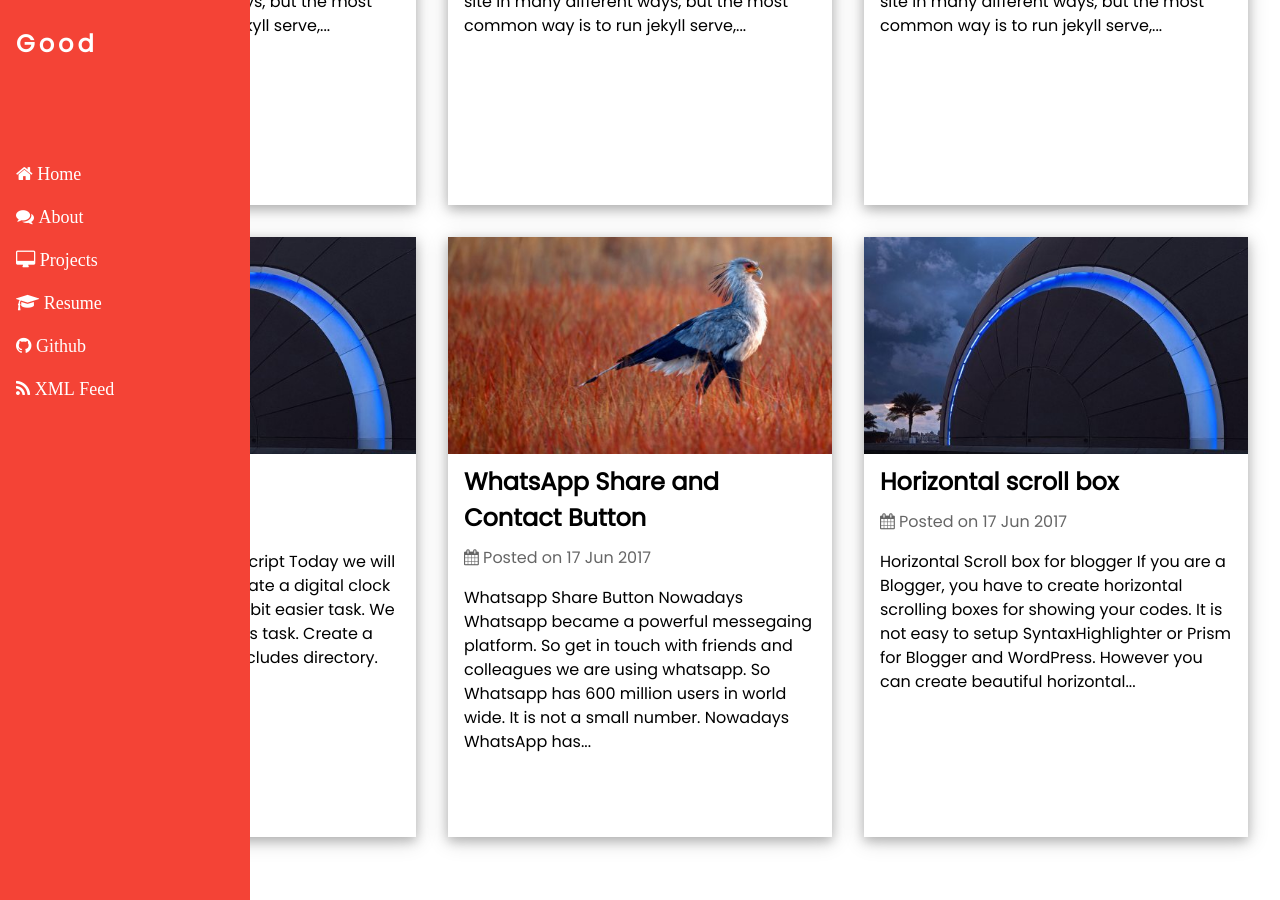
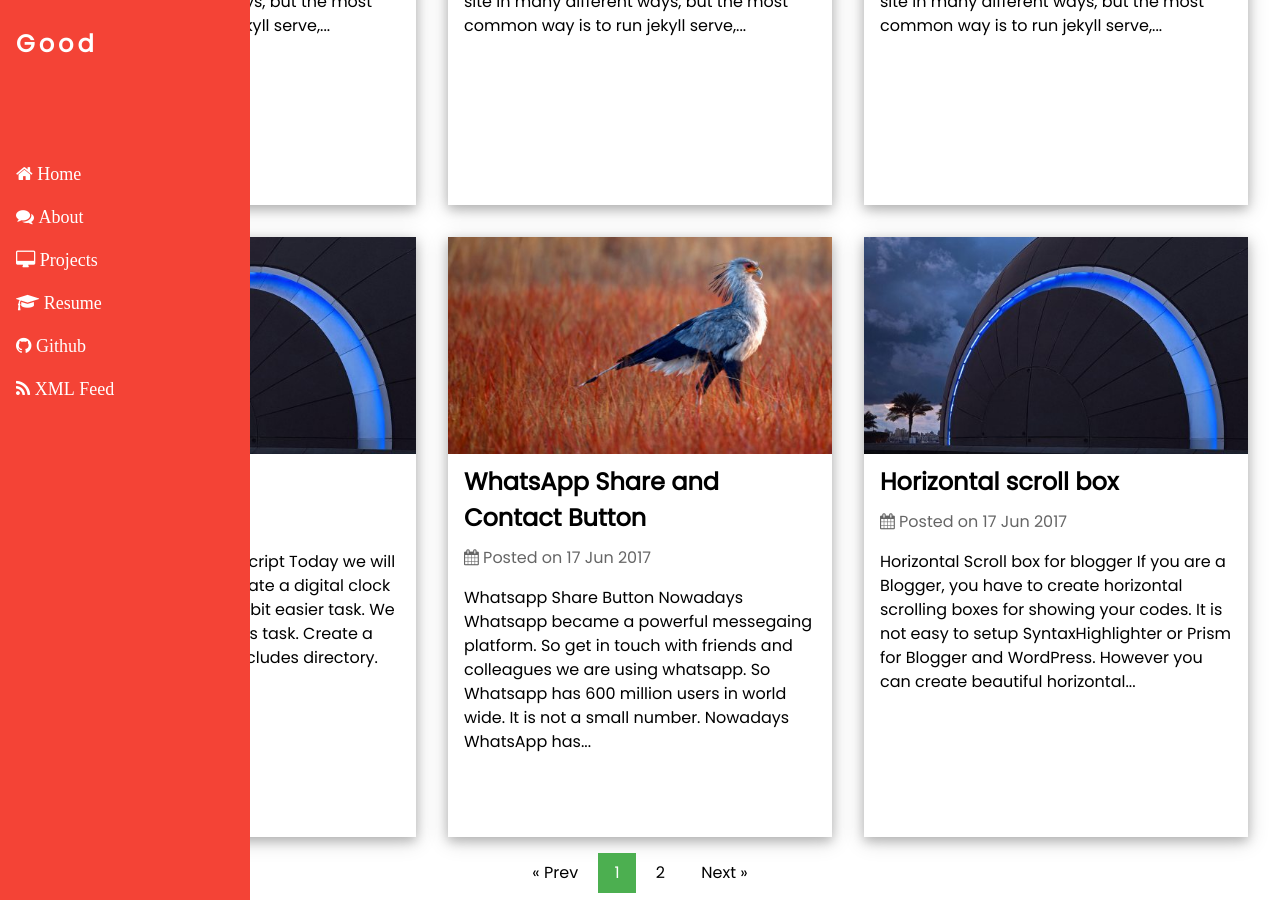
Before and after one commit to chipprogrammers/Good, a Jekyll site: the page built from blog/index.html, in a window 1280 px wide and 900 px high, scrolled down 510 px. Built offline with Jekyll 4.4.1, drawn with Linux system fonts in a browser that asks for light colours; the list of posts is cut into pages by our own code; comment, search, counter and statistics services are not loaded.

Commit message:
Update index.html

```diff
--- a/blog/index.html
+++ b/blog/index.html
@@ -26,29 +26,35 @@
 </div>
 </div>
 
-<!-- pagination -->
+<!-- Pagination links -->
+<div class="w3-center">
+<div class="w3-bar">
+    {% if paginator.total_pages == 1 %}
+    <a class="w3-button w3-green" href="{{ site.baseurl }}">{{ page }}</a>
+    {% endif %}
 {% if paginator.total_pages > 1 %}
-<div class="w3-bar">
   {% if paginator.previous_page %}
-    <a class="w3-button"> href="{{ paginator.previous_page_path | prepend: site.baseurl | replace: '//', '/' }}">&laquo; Prev</a>
-  {% else %}
-    <span class="w3-button">>&laquo; Prev</span>
+    <a class="w3-button" href="{{ paginator.previous_page_path | prepend: site.baseurl | replace: '//', '/' }}">&laquo; Prev</a>
+   {% else %}
+    <a class="w3-button" href="#">&laquo; Prev</a>
   {% endif %}
 
   {% for page in (1..paginator.total_pages) %}
-    {% if page == paginator.page %}
-      <span class="w3-button">{{ page }}</span>
+   {% if page == paginator.page %}
+       <a class="w3-button w3-green" href="{{ site.baseurl }}">{{ page }}</a>
     {% elsif page == 1 %}
-      <a href="/">{{ page }}</a>
-    {% else %}
+      <a class="w3-button" href="{{ site.baseurl }}">{{ page }}</a>
+  {% else %}
       <a class="w3-button" href="{{ site.paginate_path | prepend: site.baseurl | replace: '//', '/' | replace: ':num', page }}">{{ page }}</a>
-    {% endif %}
+   {% endif %}
   {% endfor %}
 
   {% if paginator.next_page %}
     <a class="w3-button" href="{{ paginator.next_page_path | prepend: site.baseurl | replace: '//', '/' }}">Next &raquo;</a>
   {% else %}
-    <span class="w3-button">Next &raquo;</span>
+    <a class="w3-button" href="#">Next &raquo;</a>
   {% endif %}
+{% endif %}
+<!-- end of pagination -->
+   </div>
 </div>
-{% endif %}
```
